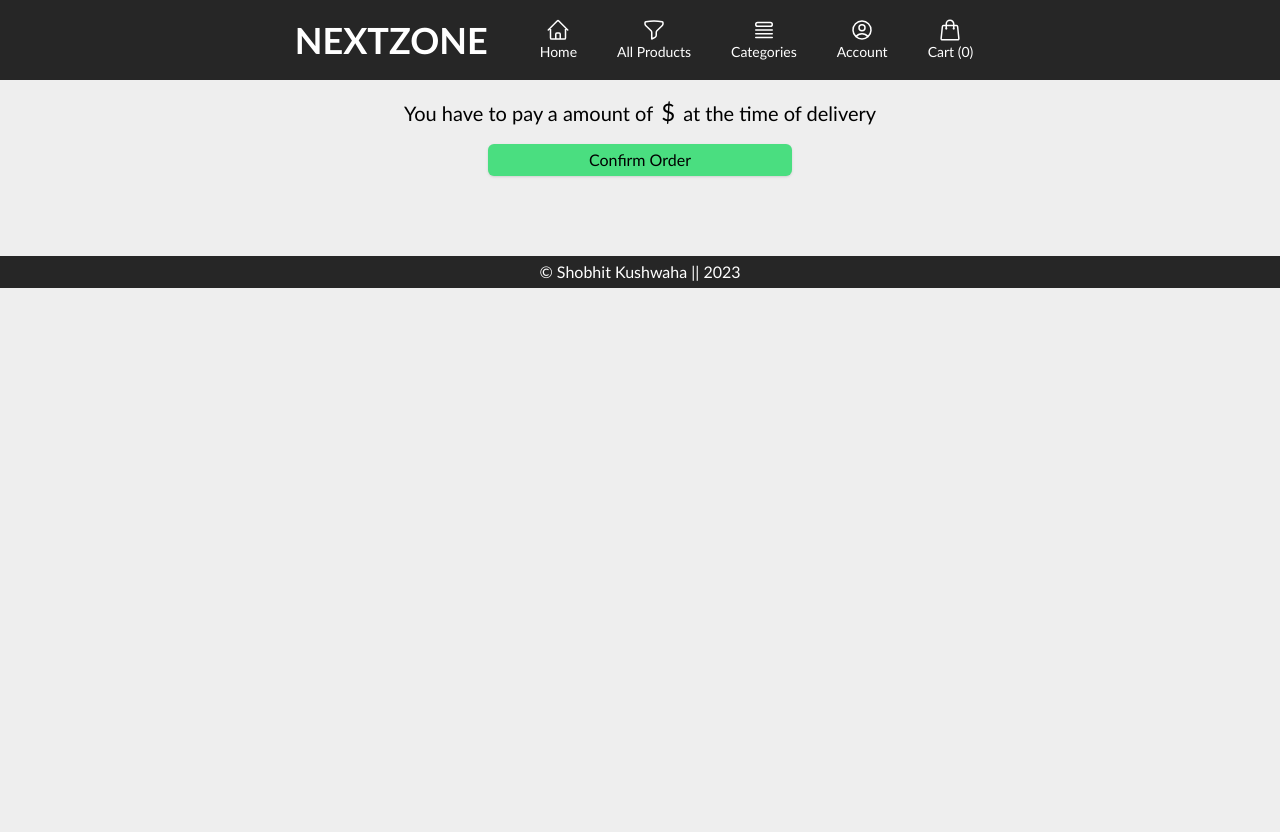
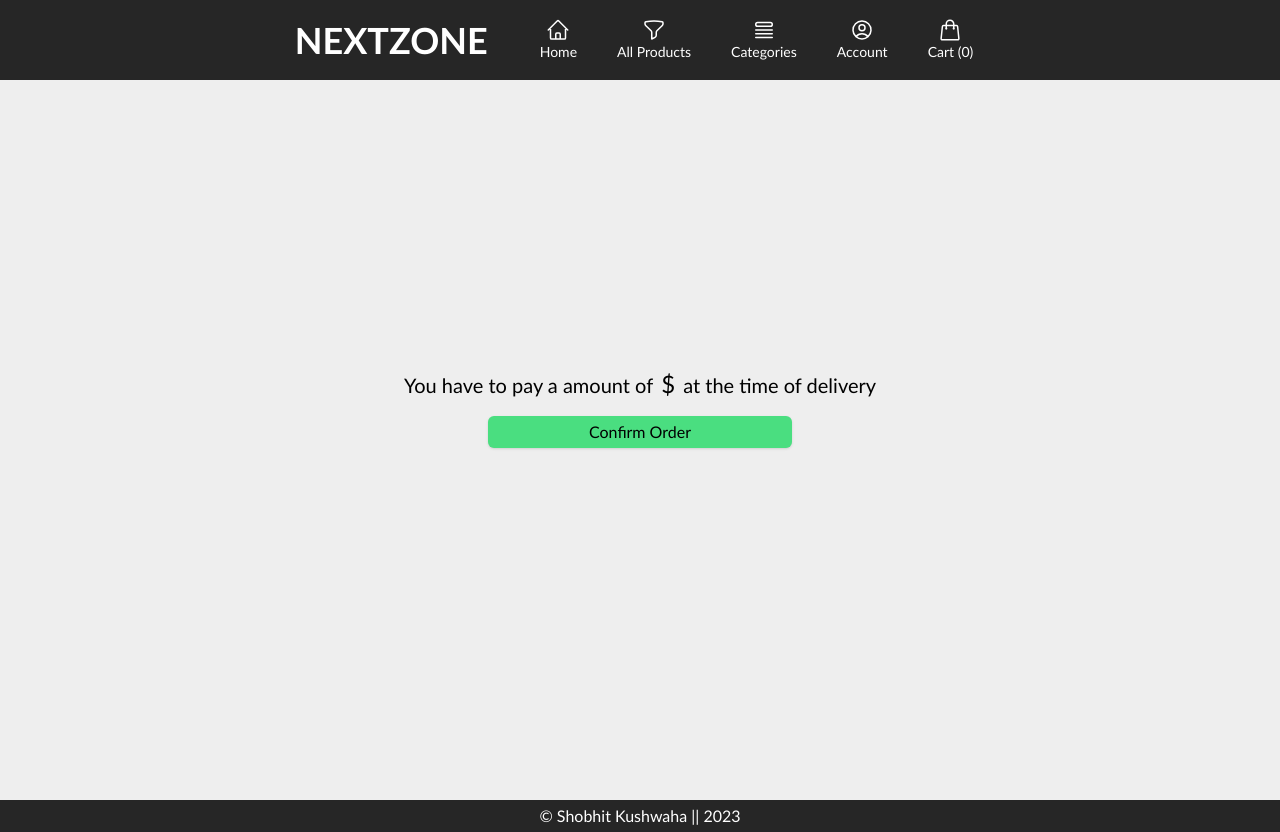
Before and after one commit to shokushwaha/NextZone-Client, a Next.js app: page /ordersuccess in a window 1280 px wide. Before the commit the page ends 800 px from the top, so only its background shows below. Built offline with nearby package versions, Linux system fonts and the light colour scheme.

Commit message:
link updated

```diff
--- a/pages/cart.js
+++ b/pages/cart.js
@@ -40,6 +40,7 @@ background-color: #fff;
 border: 10px;
 padding: 20px;
 min-height:90vh;
+overflow-x: hidden;
 `;
 
 
@@ -212,7 +213,7 @@ export default function CartPage() {
             {
                 pathname:
                     '/ordersuccess',
-                query: { name: effectivePrice }
+                query: { name: discountedPrice }
             }
 
         );
@@ -250,7 +251,7 @@ export default function CartPage() {
     }
 
     return (
-        <>
+        <div className="overflow-x-hidden">
             <Header />
             <Center>
                 <motion.div
@@ -421,6 +422,6 @@ export default function CartPage() {
             </Center>
             <Footer />
 
-        </>
+        </div>
     )
 }
--- a/pages/login.js
+++ b/pages/login.js
@@ -122,7 +122,7 @@ export default function Login() {
             </div>
             <div className='flex flex-col px-8 '>
 
-              <Link href={'https://nextzone-admin-shobhit.netlify.app'} className='text-blue-600 text-extrabold text-2xl pt-4 hover:text-blue-800 '>
+              <Link href={'https://ecom-admin-panel.vercel.app/'} className='text-blue-600 text-extrabold text-2xl pt-4 hover:text-blue-800 '>
                 Admin Login
               </Link>
             </div>
--- a/pages/ordersuccess.js
+++ b/pages/ordersuccess.js
@@ -26,7 +26,7 @@ export default function Ordersuccess() {
                 reverseOrder={false}
             />
             <Center>
-                <div className='flex flex-col gap-4 items-center justify-center'>
+                <div className='flex flex-col gap-4 items-center justify-center min-h-[80vh]'>
 
                     <span className='mt-4 text-xl'>
 
```
Also changed, not shown: 1 other file (tests, documents, lock files or other folders).
